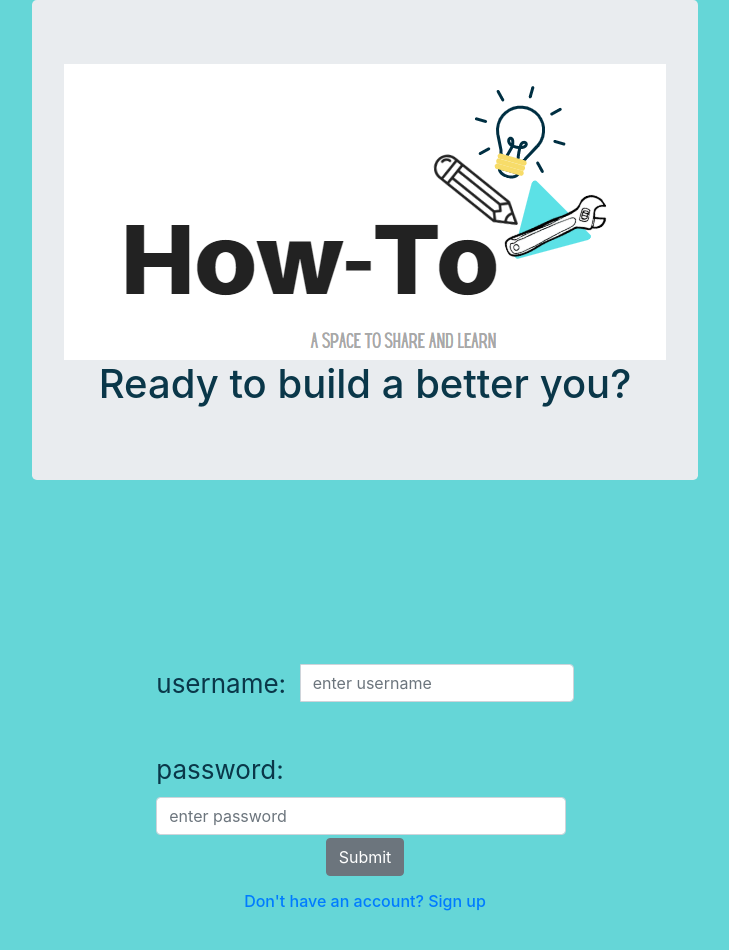
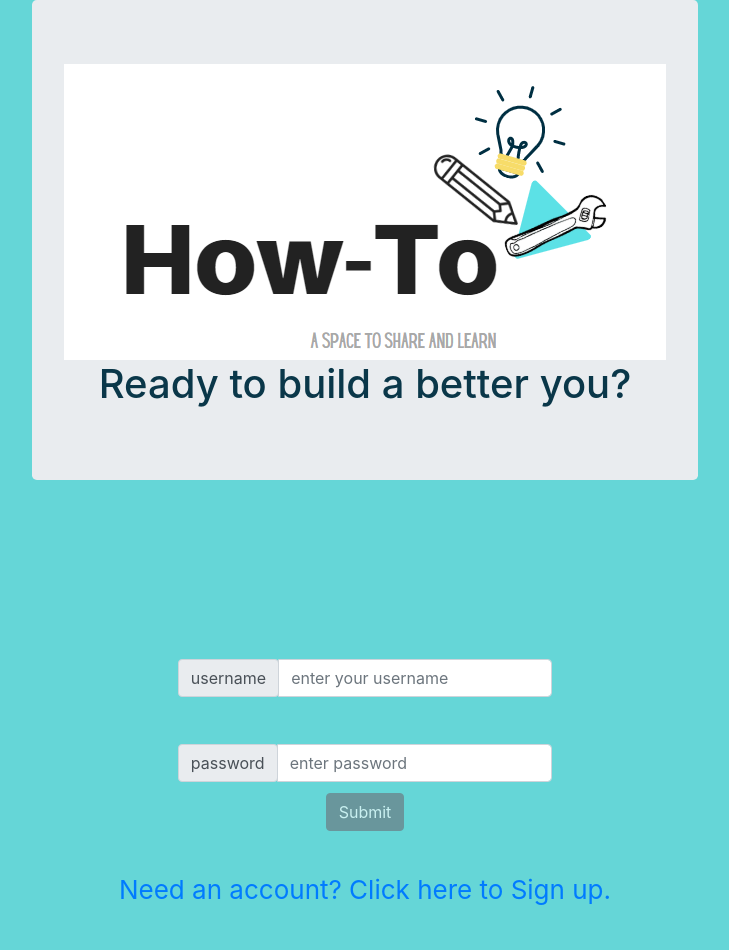
Before and after one commit to web25Lucius/Front-End, a React (Create React App) app in the folder front-end/: page /userlogin in a window 1280 px wide. Shown: the top 950 px of the page, without its empty margins (275-1004 px from the left). Built offline with nearby package versions, Linux system fonts and the light colour scheme.

Commit message:
fixed registration and log in forms

```diff
--- a/front-end/src/components/LogIn.js
+++ b/front-end/src/components/LogIn.js
@@ -1,81 +1,119 @@
 
 import React, {useState, useEffect} from 'react';
-import {BrowserRouter as Router, Route, Link, Switch} from 'react-router-dom';
+import {BrowserRouter as Route, Link, Switch} from 'react-router-dom';
 import Dashboard from './Dashboard';
 import Registration from './Registration';
-import { Button , Form, FormGroup, Label, Input, InputGroup, InputGroupAddon } from 'reactstrap';
+import {Button, Form, Input, Label, InputGroup, InputGroupAddon, InputGroupText, Alert} from 'reactstrap';
 import '../App.css';
 import axios from 'axios';
-
-
-function LogIn () {
-  const [data, setData] = useState({
-    username:"",
-    password:""
-  });
-
-
-  const formSubmit = (event) =>{
-    event.preventDefault();
-    axios
-    .post(" https://lambda-howto.herokuapp.com/", {data})
-    .then(res => {
-      setData(res.data);
-      console.log(`How To returning member username:${data.username} password:${data.password}`, res);
-
-    })
-    .catch(err => console.log(err.response));
-  };
-
-    const valueChange = (event)=>{
-      event.persist();
-
-      setData({
-        ...data,
-        [event.target.username]: event.target.value,
-        [event.target.password]: event.target.value
-      });
-
-  };
+import * as yup from 'yup';
 
 
 
 
 
 
+let formSchema = yup.object().shape({
+  username: yup.string().min(6, 'username must contain at least 6 characters').required('username is required to continue'),
+  password: yup.string().min(8, 'password must contain 8 charaters').required('must submit a password to continue')
+});
+
+
+
+function LogIn(props) {
+  const [lFData, setLFData] = useState({
+
+    username: "",
+    password: ""
+
+  });
+
+
+  const [greyButton, setGreyButton] = useState(true);
+  useEffect(()=>{
+    formSchema.isValid(lFData).then(valid => {
+      setGreyButton(!valid);
+    });
+  }, [lFData]);
+
+  const [errorState, setErrorState] = useState({
+
+    username: "",
+    password: ""
+  });
+
+
+
+
+  const validate = (event) =>{
+  yup.reach(formSchema, event.target.name)
+     .validate(event.target.value)
+     .then(valid => {
+      setErrorState({
+        ...errorState,
+        [event.target.name]:""
+      })
+     })
+     .catch( err => {
+      setErrorState({
+        ...errorState, [event.target.name]: err.errors[0]
+      })
+     })
+
+  };
+
+  const onSubmit= (event) => {
+
+    event.preventDefault()
+    event.persist()
+    validate(event)
+
+
+    axios
+    .post("https://reqres.in/api/users",lFData)
+    .then(response => console.log(`log in complete- username: ${lFData.username} has returned to How To:`, response))
+    .catch(err => console.log("Error submitted registration for How To:", err))
+  };
+
+
+  const onChange= event =>{
+    event.persist()
+    validate(event)
+
+   setLFData({
+     ...lFData,[event.target.name]: event.target.value});
+  };
+
+
+
+
   return (
-    <Router>
-
     <div className="App">
       <header className="App-header">
 
-      <Form onSubmit={formSubmit}>
+       <Form onSubmit={onSubmit}>
 
       <InputGroup>
         <InputGroupAddon addonType="prepend">
-         <Label for="username">username: &nbsp; </Label>
+          <Label for="username">
+          <InputGroupText>username</InputGroupText>
+          </Label>
         </InputGroupAddon>
-        <Input id="username" name="username" value={data.username} onChange={valueChange} placeholder="enter username" />
+        <Input  id="username" name="username"  placeholder="enter your username" value={lFData.username} onChange={onChange}/>
+        {errorState.username.length > 0 ? <Alert color="danger">{errorState.username}</Alert> : null}
+      </InputGroup>
+      <br />
+      <InputGroup>
+      <InputGroupAddon addonType="prepend"><Label for="password"><InputGroupText>password</InputGroupText></Label></InputGroupAddon>
+        <Input type="password" id="password" name="password"  placeholder="enter password" value={lFData.password} onChange={onChange}  />
 
+        {errorState.password.length > 0 ? <Alert color="danger">{errorState.password}</Alert> : null}
       </InputGroup>
 
-      <br />
-
-       <FormGroup className="mb-2 mr-sm-2 mb-sm-0">
-        <InputGroupAddon addonType="prepend">
-         <Label for="password" className="mr-sm-2">password:</Label>
-        </InputGroupAddon>
-        <Input onChange={valueChange} type="password" name="password" id="password" placeholder="enter password" />
-
-      </FormGroup>
-
-
-      <p><Button >Submit</Button></p>
+      <Button disabled={greyButton}>Submit</Button>
 
     </Form>
 
-
-      <h6><Link to="/registration">Don't have an account? Sign up</Link></h6>
 
 
         <Switch>
@@ -83,16 +121,135 @@ function LogIn () {
             <Dashboard />
           </Route>
          <Route path="/registration">
-              <Registration />
+            <Registration/>
         </Route>
         </Switch>
+
+        <Link to="/registration">
+          <br />
+            <p>Need an account? Click here to Sign up.</p>
+          </Link>
       </header>
     </div>
-  </Router>
   );
 }
 
 export default LogIn;
+
+
+
+
+
+
+
+
+
+
+
+
+
+
+
+
+
+
+
+
+
+
+
+
+
+
+
+
+
+
+// function LogIn () {
+//   const [data, setData] = useState({
+//     username:"",
+//     password:""
+//   });
+
+
+//   const formSubmit = (event) =>{
+//     event.preventDefault();
+//     axios
+//     .post("https://lambda-howto.herokuapp.com/", {data})
+//     .then(res => {
+//       setData(res.data);
+//       console.log(`How To returning member username:${data.username} password:${data.password}`, res);
+
+//     })
+//     .catch(err => console.log(err.response));
+//   };
+
+//     const valueChange = (event)=>{
+//       event.persist();
+
+//       setData({
+//         ...data,
+//         [event.target.username]: event.target.value,
+//         [event.target.password]: event.target.value
+//       });
+
+//   };
+
+
+
+
+
+
+//   return (
+//     <Router>
+
+//     <div className="App">
+//      <header className="App-header">
+
+//       <Form onSubmit={formSubmit}>
+
+//        <InputGroup>
+//         <InputGroupAddon addonType="prepend">
+//          <Label for="username">username: &nbsp; </Label>
+//         </InputGroupAddon>
+//         <Input id="username" name="username" value={data.username} onChange={valueChange} placeholder="enter username" />
+
+//        </InputGroup>
+
+//       <br />
+
+//        <FormGroup className="mb-2 mr-sm-2 mb-sm-0">
+//         <InputGroupAddon addonType="prepend">
+//          <Label for="password" className="mr-sm-2">password:</Label>
+//         </InputGroupAddon>
+//         <Input onChange={valueChange} type="password" name="password" id="password" placeholder="enter password" />
+
+//       </FormGroup>
+
+
+//       <p><Button >Submit</Button></p>
+
+//       </Form>
+
+
+//       <h6><Link to="/registration">Don't have an account? Sign up</Link></h6>
+
+
+//         <Switch>
+//           <Route exact path="/">
+//             <Dashboard />
+//           </Route>
+//           <Route path="/registration">
+//               <Registration />
+//           </Route>
+//         </Switch>
+//       </header>
+//     </div>
+//   </Router>
+//   );
+// }
+
+// export default LogIn;
 
 
 
--- a/front-end/src/components/Registration.js
+++ b/front-end/src/components/Registration.js
@@ -1,10 +1,23 @@
-import React, {useState} from 'react';
+import React, {useState, useEffect} from 'react';
 import {BrowserRouter as Route, Link, Switch} from 'react-router-dom';
-import {Button, Form, FormGroup, Input, Label, InputGroup, InputGroupAddon, InputGroupText} from 'reactstrap';
+import {Button, Form, FormGroup, Input, Label, InputGroup, InputGroupAddon, InputGroupText, Alert} from 'reactstrap';
 import '../App.css';
 import Dashboard from './Dashboard';
 import LogIn from './LogIn';
 import axios from 'axios';
+import * as yup from 'yup';
+
+
+
+let formSchema = yup.object().shape({
+  fullname: yup.string().min(2, 'name must be more than 2 characters').required('name is required to continue'),
+  username: yup.string().min(6, 'username must contain at least 6 characters').required('username is required to continue'),
+  email: yup.string().email('valid email is required to continue').required('email is required'),
+  password: yup.string().min(8, 'password must contain 8 charaters').required('must create a password to continue'),
+  passwordConfirmation: yup.string().oneOf([yup.ref('password'),null], 'when all forms are completed, please click grey submit button').required('please confirm')
+});
+
+
 
 function Registration() {
   const [fdata, setFData] = useState({
@@ -12,30 +25,74 @@ function Registration() {
     username: "",
     email: "",
     password: "",
-    account: "",
-    terms: false
+    passwordConfirmation: ""
+  });
+
+
+  const [greyButton, setGreyButton] = useState(true);
+  useEffect(()=>{
+    formSchema.isValid(fdata).then(valid => {
+      setGreyButton(!valid);
+    });
+  }, [fdata]);
+
+  const [errorState, setErrorState] = useState({
+    fullname: "",
+    username: "",
+    email: "",
+    password: "",
+    passwordConfirmation: ""
 
   });
 
-  const onChange= event =>{
-    let value = event.target.type === "checkbox" ? event.target.checked : event.target.value
-   setFData({
-     ...fdata,[event.target.name]: value});
+
+
+
+  const validate = (event) =>{
+  yup.reach(formSchema, event.target.name)
+     .validate(event.target.value)
+     .then(valid => {
+      setErrorState({
+        ...errorState,
+        [event.target.name]:""
+      })
+     })
+     .catch( err => {
+      setErrorState({
+        ...errorState, [event.target.name]: err.errors[0]
+      })
+     })
+
   };
 
-  const onSubmit= event => {
-    event.preventDefault();
+  const onSubmit= (event) => {
+
+    event.preventDefault()
+    event.persist()
+    validate(event)
+
+
     axios
-    .post("https://lambda-howto.herokuapp.com/",{fdata});
+    .post("https://reqres.in/api/users",fdata)
+    .then(response => console.log(`registration submitted- username: ${fdata.username} has joined How To:`, response))
+    .catch(err => console.log("Error submitted registration for How To:", err))
   };
+
+
+  const onChange= event =>{
+    event.persist()
+    validate(event)
+
+   setFData({
+     ...fdata,[event.target.name]: event.target.value});
+  };
+
+
+
 
   return (
     <div className="App">
       <header className="App-header">
-       {/* <h1>Registration Page!!! Welcome to the How-To: Community</h1>
-        <Link to="/">
-          <img src={logo} className="App-logo" alt="logo" />
-        </Link> */}
 
        <Form onSubmit={onSubmit}>
        <InputGroup>
@@ -45,6 +102,7 @@ function Registration() {
           </Label>
         </InputGroupAddon>
         <Input id="fullname" name="fullname" placeholder="first and last name" value={fdata.fullname}  onChange={onChange} />
+        {errorState.fullname.length > 0 ? <Alert color="danger">{errorState.fullname}</Alert> : null}
       </InputGroup>
       <br />
       <InputGroup>
@@ -54,32 +112,31 @@ function Registration() {
           </Label>
         </InputGroupAddon>
         <Input   id="username" name="username"  placeholder="choose your username" value={fdata.username} onChange={onChange}/>
+        {errorState.username.length > 0 ? <Alert color="danger">{errorState.username}</Alert> : null}
       </InputGroup>
       <br />
       <FormGroup>
 
         <Label for="email">Email</Label>
         <Input type="email" id="email" name="email"  placeholder="email address" value={fdata.email} onChange={onChange} />
+        {errorState.email.length > 0 ? <Alert color="danger">{errorState.email}</Alert> : null}
       </FormGroup>
       <FormGroup>
         <Label for="password">Password</Label>
-        <Input type="password" id="password" name="password"  placeholder="create password" value={fdata.password} onChange={onChange} />
+
+        <Input type="password" id="password" name="password"  placeholder="create password" value={fdata.password} onChange={onChange}  />
+
+        {errorState.password.length > 0 ? <Alert color="danger">{errorState.password}</Alert> : null}
       </FormGroup>
       <FormGroup>
-        <Label for="account">What kind of experience would you like?</Label>
-        <Input type="select" name="account" id="account" value={fdata.account} onChange={onChange}>
-          <option value="choose">Please Choose</option>
-          <option value="basic">Basic Account</option>
-          <option value="premium">Premium Ad Free</option>
-        </Input>
+        <Label for="passwordConfirmation">Password confirmation</Label>
+
+        <Input type="passwordConfirmation" id="passwordConfirmation" name="passwordConfirmation"  placeholder="confirm password" value={fdata.passwordConfirmation} onChange={onChange} />
+
+        {errorState.passwordConfirmation.length > 0 ? <Alert color="danger">{errorState.passwordConfirmation}</Alert> : null}
       </FormGroup>
-      <FormGroup check>
-        <Label for="terms">
-          <Input checked={fdata.terms} type="checkbox" id="terms" name="terms" onChange={onChange}/>
-          I have read all terms and conditions.
-        </Label>
-      </FormGroup>
-      <Button>Submit</Button>
+
+      <Button disabled={greyButton}>Submit</Button>
     </Form>
 
 
```
Lines whose indentation alone changed are shown as unchanged.
